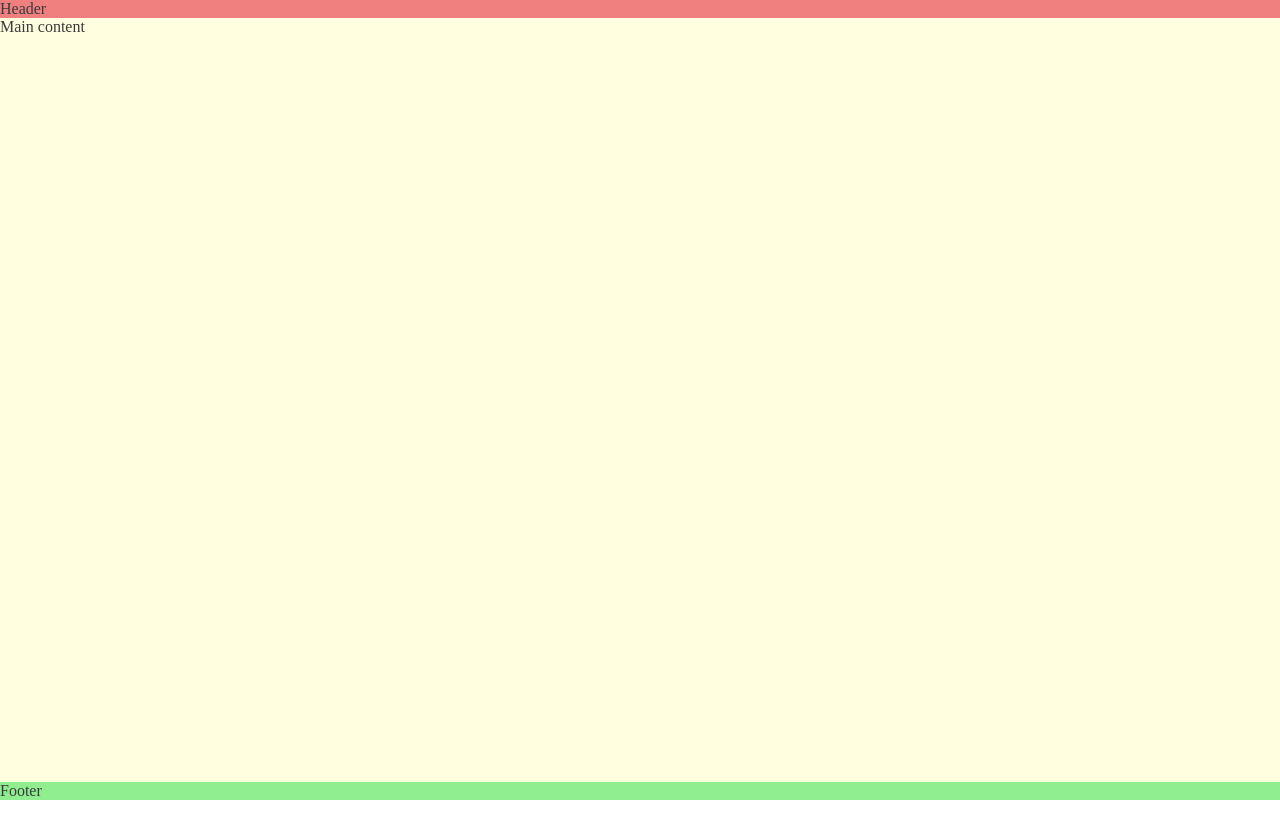
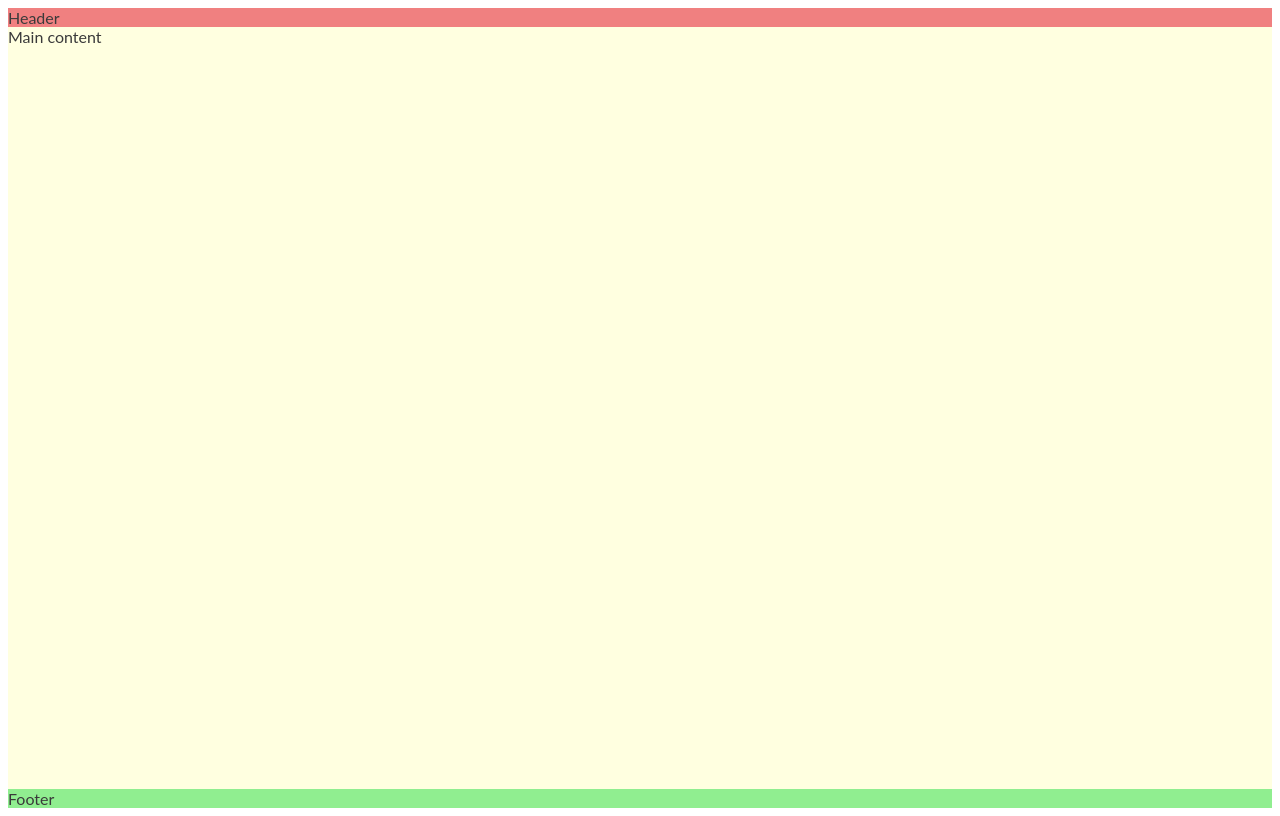
Before and after one commit to ValentinoFarias/love-running, a plain HTML site: page index.html in a window 1280 px wide. Drawn offline with Linux system fonts and the light colour scheme.

Commit message:
Add lato font family to body

```diff
--- a/assets/css/style.css
+++ b/assets/css/style.css
@@ -1,3 +1,8 @@
+/* Google fonts import */.
+<style>
+@import url('https://fonts.googleapis.com/css2?family=Lato:ital,wght@0,100;0,300;0,400;0,700;0,900;1,100;1,300;1,400;1,700;1,900&family=Oswald:wght@200..700&display=swap');
+</style>
+
 /* Asterik Wildcare selector to override default styles added by the browser*/
 * {
     padding: 0;
@@ -12,6 +17,7 @@ body {
     flex-direction: column;
     /* Generic project styles */
     color: #3a3a3a;
+    font-family: 'lato', sans-serif;
 
 /* HEADER*/
 header {
```
